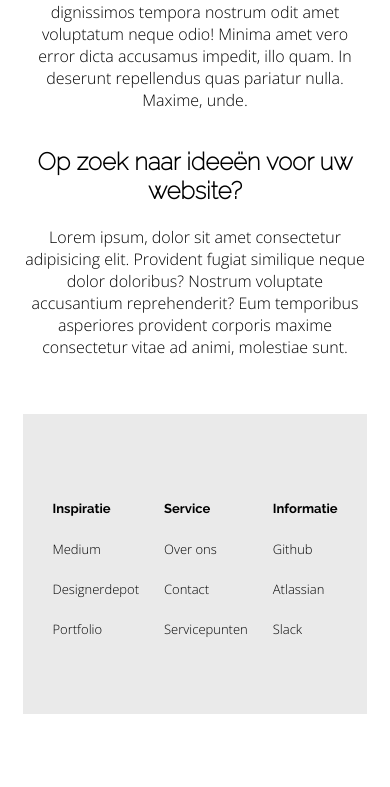
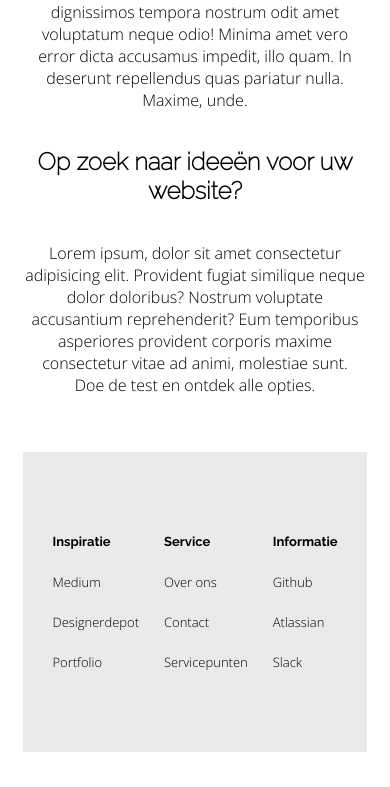
Before and after one commit to MajaMana/php_lorem_ipsum, a PHP site: page / in a window 390 px wide. Shown: the part 2840-3627 px from the top of the page. Before the commit the page ends 3554 px from the top, so only its background shows below. Run offline with PHP 8.4, Linux system fonts and the light colour scheme; some libraries are stand-ins or nearby versions; some web fonts are replaced.

Commit message:
added link to text section

```diff
--- a/Index.php
+++ b/Index.php
@@ -64,10 +64,10 @@ require "variables/languages/Lang-" . $_SESSION["lang"] . ".php";
 
     <div class="text-section-first">
         <div class="text-header">
-            <h1 class="heading heading-first-half"><?=$discoverTitleFirst?></h1>
-            <h1 class="heading heading-second-half"><?=$discoverTitleSecond?></h1>
+            <h1 class="heading heading-first-half"><?= $discoverTitleFirst ?></h1>
+            <h1 class="heading heading-second-half"><?= $discoverTitleSecond ?></h1>
         </div>
-        <p class="text"><?=$discoverText?></p>
+        <p class="text"><?= $discoverText ?></p>
     </div>
 
     <div class="logo-container">
@@ -129,42 +129,41 @@ require "variables/languages/Lang-" . $_SESSION["lang"] . ".php";
     </div>
 
     <div class="text-section-second">
-        <h1 class="general-header"><?=$moreInformationTitle?></h1>
-        <p class="general-text"><?=$moreInformationText?></p>
+        <h1 class="general-header"><?= $moreInformationTitle ?></h1>
+        <p class="general-text"><?= $moreInformationText ?></p>
     </div>
 
     <div class="three-text-section">
         <div class="wauw-section">
-            <h1 class="general-header"><?=$wowTitle?></h1>
-            <p class="general-text"><?=$wowText?></p>
+            <h1 class="general-header"><?= $wowTitle ?></h1>
+            <p class="general-text"><?= $wowText ?></p>
         </div>
         <div class="snelle-section">
-            <h1 class="general-header">Snelle en kwaliteitsvolle producten</h1>
-            <p class="general-text middle-section">Lorem ipsum dolor sit, amet consectetur adipisicing elit. Quis,
-                blanditiis nemo
-                dolorum culpa velit consequatur repudiandae tempora id delectus officia veniam hic. Magni est illum
-                dignissimos tempora nostrum odit amet voluptatum neque odio! Minima amet vero error dicta accusamus
-                impedit, illo quam. In deserunt repellendus quas pariatur nulla. Maxime, unde.</p>
-            <h1 class="general-header">Op zoek naar ideeën voor uw website?</h1>
-            <p class="general-text">Lorem ipsum, dolor sit amet consectetur adipisicing elit. Provident fugiat
-                similique neque dolor doloribus? Nostrum voluptate accusantium reprehenderit? Eum temporibus
-                asperiores provident corporis maxime consectetur vitae ad animi, molestiae sunt.</p>
+            <h1 class="general-header"><?= $quickProductsTitle ?></h1>
+            <p class="general-text middle-section"><?= $quickProductsText ?></p>
+            <h1 class="general-header"><?= $ideasTitle ?></h1>
+            <section class="general-text">
+                <p  class="test-text-begin text-with-link"><?= $ideasText ?></p>
+                <li class="test-link text-with-link">
+                    <a href="<?= $link ?>"><?= $takeTestLink ?></a></li>
+                <p  class="test-text-end text-with-link"><?= $takeTestText ?></p>
+            </section>
         </div>
     </div>
 
     <div class="footer">
-        <?php foreach ($footerArray as $array => $array_value):?>
+        <?php foreach ($footerArray as $array => $array_value): ?>
             <div class="footer-section">
-            <p class="footer-titles"><?=$array?></p>
+                <p class="footer-titles"><?= $array ?></p>
                 <ul class="footer_ul">
-                <?php foreach ($array_value as $arrayItem => $arrayItem_value):?>
+                    <?php foreach ($array_value as $arrayItem => $arrayItem_value): ?>
                         <li class="footer-links">
-                    <a href="<?=$arrayItem_value?>"><?=$arrayItem?></a>
+                            <a href="<?= $arrayItem_value ?>"><?= $arrayItem ?></a>
                         </li>
-                <?php endforeach;?>
+                    <?php endforeach; ?>
                 </ul>
             </div>
-        <?php endforeach;?>
+        <?php endforeach; ?>
     </div>
 
     <script src="js/myscript.js"></script>
--- a/css/main.css
+++ b/css/main.css
@@ -341,6 +341,34 @@ li.product-link a:hover {
     padding: 0 60px;;
 }
 
+/*li.test-link {*/
+/*    display: block;*/
+/*}*/
+
+.text-with-link {
+    display: inline-block;
+}
+
+li.test-link a {
+    color: black;
+    text-decoration: none;
+    font-family: 'Open Sans Light';
+}
+
+li.test-link:hover a {
+    text-decoration: underline;
+    cursor: pointer;
+    color: #00b6e8;
+}
+
+p.test-text-begin {
+    margin-block-end: 0;
+}
+
+p.test-text-end {
+    margin-block-start: 0;
+}
+
 .footer {
     background-color: rgb(234, 234, 234);
     padding: 40px 60px 30px 60px;
@@ -393,25 +421,25 @@ li.footer-links:hover a {
     }
 
     .button:hover {
-        background-color: #00b6e8;
-        color: white;
+        background-color: white;
+        color: lightgray;
     }
 
     .button {
-        background-color: white;
-        color: lightgray;
+        background-color: #00b6e8;
+        color: white;
         border: solid white 1px;
     }
 
     .btn-active {
         border: solid white 1px;
-        background-color: #00b6e8;
-        color: white;
+        background-color: white;
+        color: lightgray;
     }
 
     .btn-active:hover {
-        background-color: white;
-        color: lightgray;
+        background-color: #00b6e8;
+        color: white;
     }
 
     #btnnl {
@@ -586,6 +614,7 @@ li.footer-links:hover a {
 
     .footer {
         gap: 25px;
+        padding: 0;
     }
 }
 
--- a/variables/languages/Lang-NL.php
+++ b/variables/languages/Lang-NL.php
@@ -96,6 +96,24 @@ $wowText = "Lorem ipsum dolor sit amet, consectetur adipisicing elit. Debitis cu
                 In, veritatis.";
 //
 
+// quick and high quality products section
+$quickProductsTitle = "Snelle en kwaliteitsvolle producten";
+$quickProductsText = "Lorem ipsum dolor sit, amet consectetur adipisicing elit. Quis,
+                blanditiis nemo
+                dolorum culpa velit consequatur repudiandae tempora id delectus officia veniam hic. Magni est illum
+                dignissimos tempora nostrum odit amet voluptatum neque odio! Minima amet vero error dicta accusamus
+                impedit, illo quam. In deserunt repellendus quas pariatur nulla. Maxime, unde.";
+//
+
+// looking for ideas section
+$ideasTitle = "Op zoek naar ideeën voor uw website?";
+$ideasText = "Lorem ipsum, dolor sit amet consectetur adipisicing elit. Provident fugiat
+                similique neque dolor doloribus? Nostrum voluptate accusantium reprehenderit? Eum temporibus
+                asperiores provident corporis maxime consectetur vitae ad animi, molestiae sunt.";
+$takeTestLink = "Doe de test ";
+$takeTestText = "en ontdek alle opties.";
+//
+
 // footer
 $footerArray = array(
     "Inspiratie" => array(
```
Also changed, not shown: variables/languages/Lang-EN.php (+19 -0 lines). Lines whose indentation alone changed are shown as unchanged.
